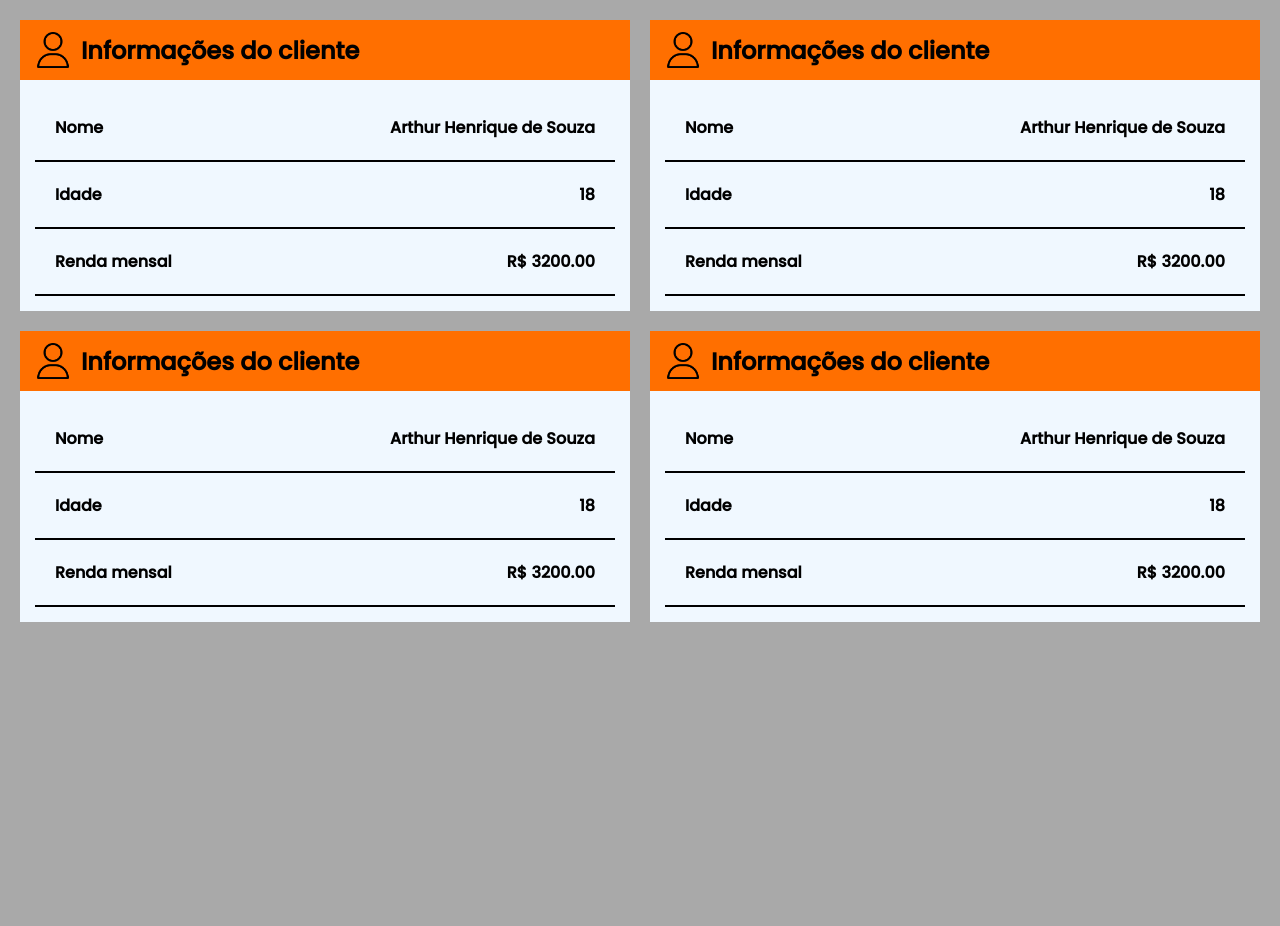
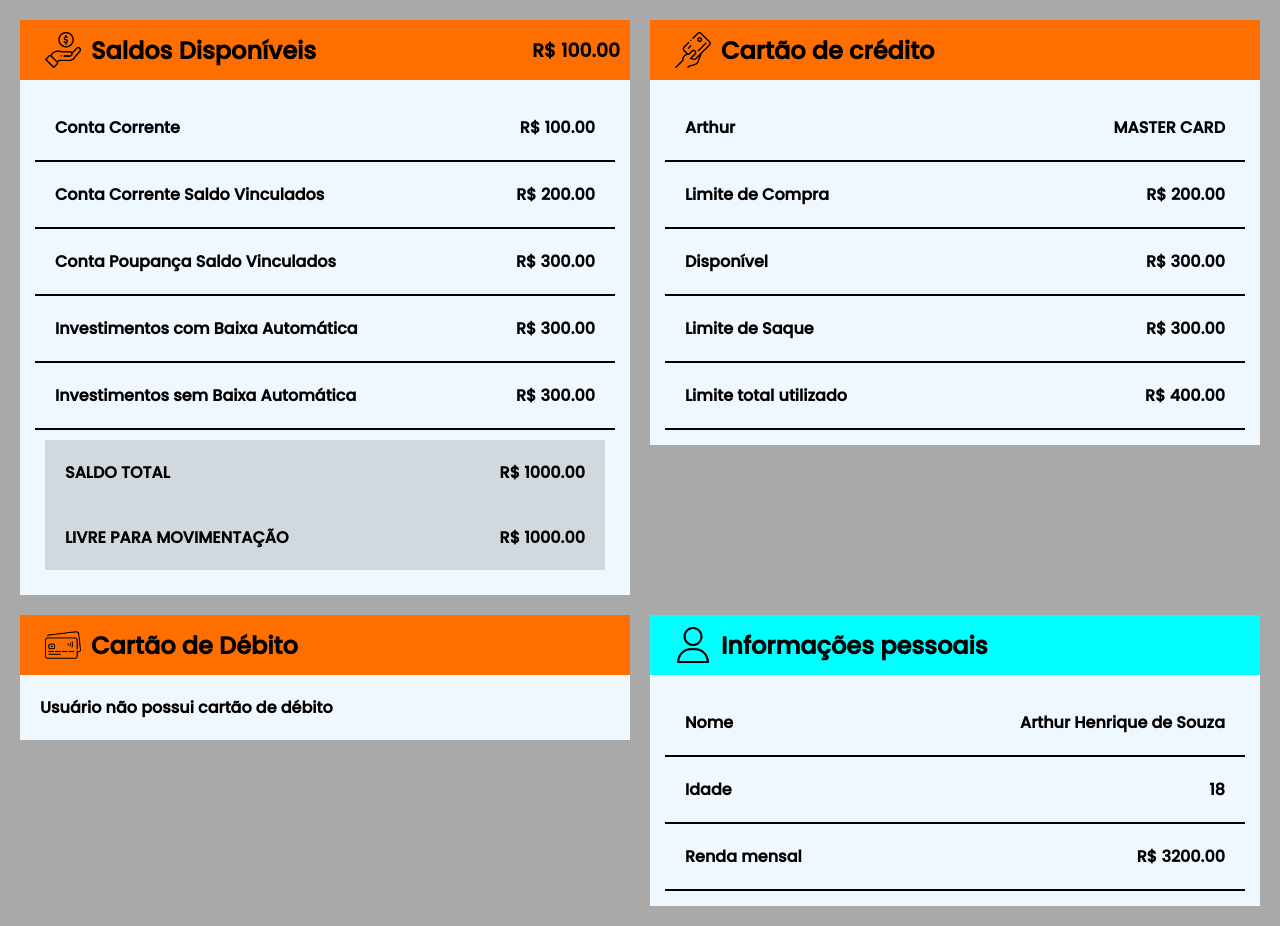
Before and after one commit to arthur-hds/bank-cards-project, an Angular app: page / in a window 1280 px wide. Before the commit the page ends 800 px from the top, so only its background shows below. Built offline with nearby package versions, Linux system fonts and the light colour scheme.

Commit message:
feature: Added directives to rows at balance card

```diff
--- a/src/app/app.component.html
+++ b/src/app/app.component.html
@@ -1,16 +1,17 @@
 <div class="container">
   <div class="item">
-    <app-card-component></app-card-component>
-  </div>
-  <div class="item">
-    <app-card-component></app-card-component>
+    <app-balance-card></app-balance-card>
   </div>
 
   <div class="item">
-    <app-card-component></app-card-component>
+    <app-credit-card></app-credit-card>
+  </div>
+
+  <div class="item">
+    <app-debit-card></app-debit-card>
   </div>
   <div class="item">
-    <app-card-component></app-card-component>
+    <app-client-card></app-client-card>
 
   </div>
 
--- a/src/app/components/balance-card/balance-card.component.html
+++ b/src/app/components/balance-card/balance-card.component.html
@@ -49,12 +49,18 @@
 
             <div class= "subtotal">
 
-                <div class="row-total">
+                <div
+                class="row-total"
+                RowHighlighted
+                >
                     <h4>SALDO TOTAL</h4>
                     <h4>R$ 1000.00</h4>
                 </div>
 
-                <div class="row-total">
+                <div
+                class="row-total"
+                RowHighlighted
+                >
                     <h4>LIVRE PARA MOVIMENTAÇÃO</h4>
                     <h4>R$ 1000.00</h4>
                 </div>
--- /dev/null
+++ b/src/app/directives/row-highlighted.directive.ts
@@ -0,0 +1,29 @@
+import { Directive, HostBinding, HostListener } from "@angular/core";
+
+
+@Directive({
+
+    selector: "[RowHighlighted]"
+
+})
+export class RowHighlightedDirective {
+
+    @HostBinding("style.background-color")
+    bgColor = "rgb(210, 217, 222)"
+
+    @HostBinding("style.cursor")
+    mouseCursor = "auto"
+
+
+    @HostListener("mouseover") onMouseOver (){
+        this.bgColor = "rgb(176, 182, 187)";
+        this.mouseCursor = "pointer"
+    }
+
+    @HostListener("mouseout") onMouseOut (){
+        this.bgColor = "rgb(210, 217, 222)"
+        this.mouseCursor = "auto"
+    }
+
+
+}
--- a/src/styles.scss
+++ b/src/styles.scss
@@ -1,3 +1,4 @@
 /* You can add global styles to this file, and also import other style files */
 @import "./styles/reset/reset";
+@import "./styles/components/card";
 @import url('https://fonts.googleapis.com/css2?family=Poppins:wght@300;500&display=swap');
```
Also changed, not shown: src/app/app.module.ts (+16 -1 lines).
